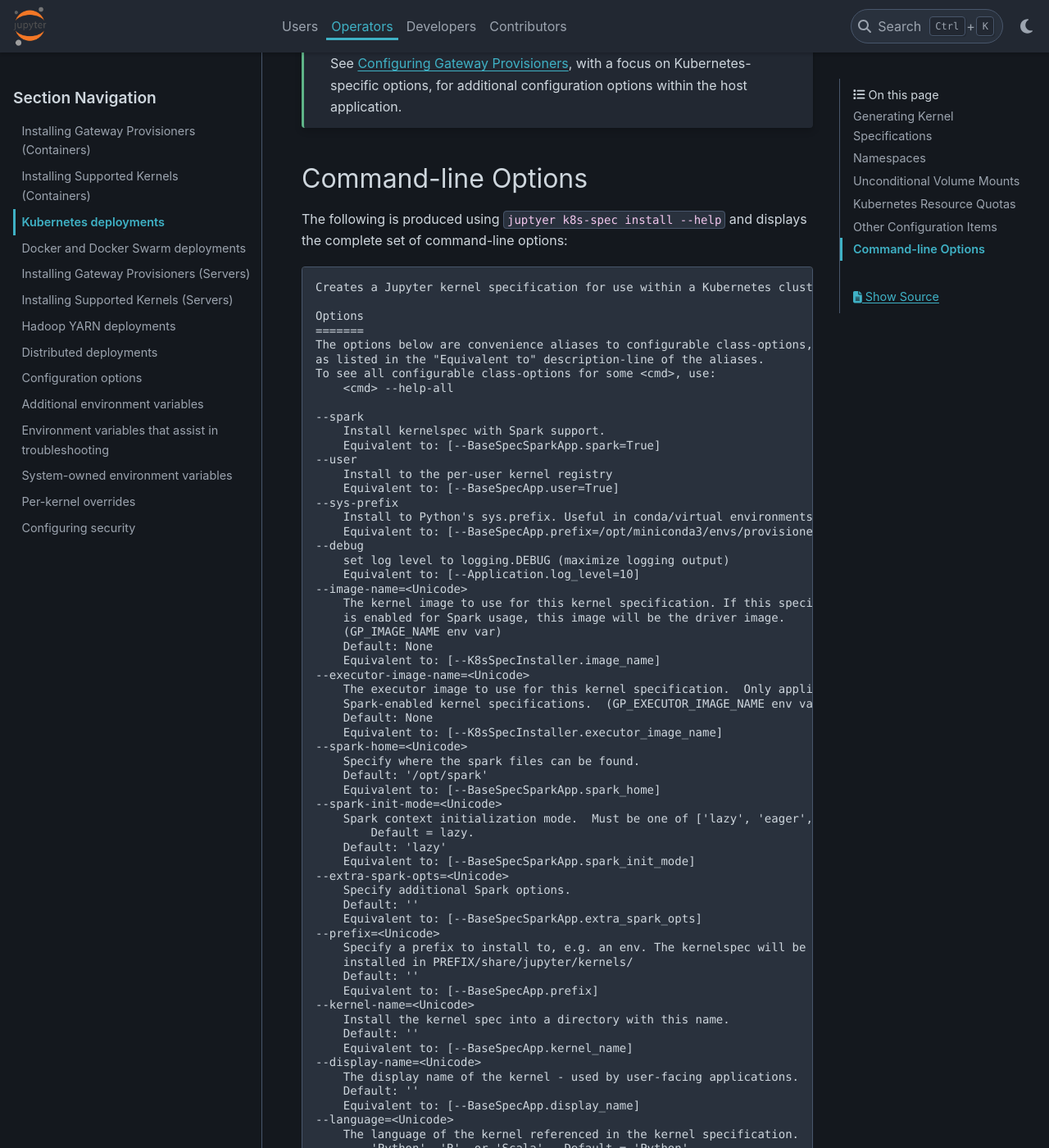
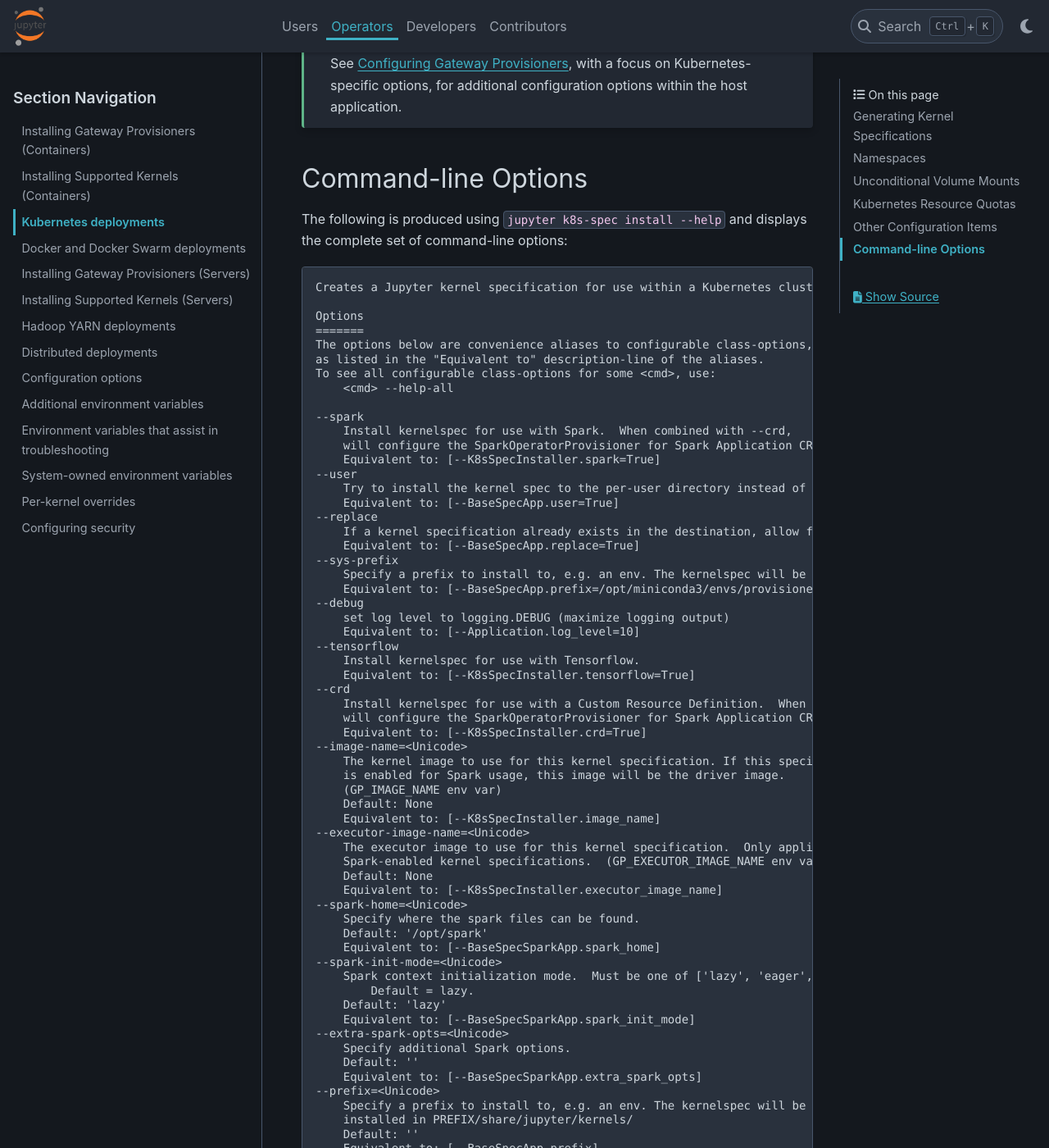
Before and after one commit to jupyter-server/gateway_provisioners, a Sphinx documentation site: the page built from docs/source/operators/deploy-kubernetes.md, in a window 1280 px wide and 1400 px high, scrolled down 10195 px. Shown: the whole window at 82% size. Built offline with Sphinx 7.4.7 and the PyData theme 0.15.4, drawn with Linux system fonts in a browser that asks for light colours; some of the changed text lies outside the part shown.

Commit message:
Adjust CLI changes and docs

````diff
--- a/docs/source/operators/deploy-kubernetes.md
+++ b/docs/source/operators/deploy-kubernetes.md
@@ -384,7 +384,7 @@ additional configuration options within the host application.
 
 ## Command-line Options
 
-The following is produced using `juptyer k8s-spec install --help` and displays the complete set of command-line
+The following is produced using `jupyter k8s-spec install --help` and displays the complete set of command-line
 options:
 
 ```text
@@ -398,17 +398,28 @@ To see all configurable class-options for some <cmd>, use:
     <cmd> --help-all
 
 --spark
-    Install kernelspec with Spark support.
-    Equivalent to: [--BaseSpecSparkApp.spark=True]
+    Install kernelspec for use with Spark.  When combined with --crd,
+    will configure the SparkOperatorProvisioner for Spark Application CRDs.
+    Equivalent to: [--K8sSpecInstaller.spark=True]
 --user
-    Install to the per-user kernel registry
+    Try to install the kernel spec to the per-user directory instead of the system or environment directory.
     Equivalent to: [--BaseSpecApp.user=True]
+--replace
+    If a kernel specification already exists in the destination, allow for its replacement.
+    Equivalent to: [--BaseSpecApp.replace=True]
 --sys-prefix
-    Install to Python's sys.prefix. Useful in conda/virtual environments.
+    Specify a prefix to install to, e.g. an env. The kernelspec will be installed in PREFIX/share/jupyter/kernels/
     Equivalent to: [--BaseSpecApp.prefix=/opt/miniconda3/envs/provisioners]
 --debug
     set log level to logging.DEBUG (maximize logging output)
     Equivalent to: [--Application.log_level=10]
+--tensorflow
+    Install kernelspec for use with Tensorflow.
+    Equivalent to: [--K8sSpecInstaller.tensorflow=True]
+--crd
+    Install kernelspec for use with a Custom Resource Definition.  When combined with --spark,
+    will configure the SparkOperatorProvisioner for Spark Application CRDs.
+    Equivalent to: [--K8sSpecInstaller.crd=True]
 --image-name=<Unicode>
     The kernel image to use for this kernel specification. If this specification
     is enabled for Spark usage, this image will be the driver image.
@@ -500,8 +511,9 @@ Examples
 
     jupyter-k8s-spec install --language=R --kernel-name=r_k8s --image-name=foo/my_r_kernel_image:v4_0
 
-    jupyter-k8s-spec install --language=Scala --spark --kernel-name=scala_k8s_spark
-        --display-name='Scala on Kubernetes with Spark'
+    jupyter-k8s-spec install --language=Scala --spark --kernel-name=scala_k8s_spark --display-name='Scala on Kubernetes with Spark'
+
+    jupyter-k8s-spec install --spark --crd --display-name='Python SparkOperator"
 
 To see all available configurables, use `--help-all`.
 ```
````
Also changed, not shown: docs/source/contributors/system-architecture.md (+1 -1 lines), docs/source/operators/deploy-distributed.md (+1 -1 lines), docs/source/operators/deploy-docker.md (+1 -1 lines), docs/source/operators/deploy-yarn-cluster.md (+1 -1 lines), 3 other files.
